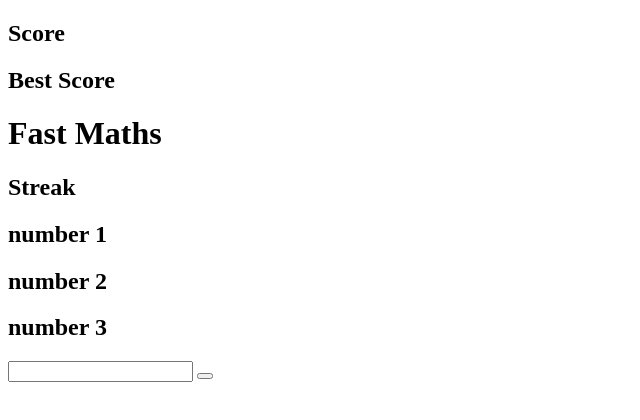
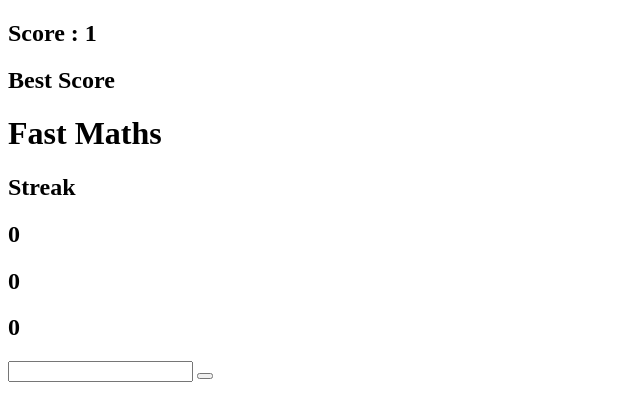
Before and after one commit to fgrSto/Fast-Maths, a plain HTML site: page index.html in a window 1280 px wide. Both pictures are taken after a click on the button 205 px from the left and 376 px from the top of the page. Shown: the whole page, without its empty margins (0-640 px from the left). Drawn offline with Linux system fonts and the light colour scheme.

Commit message:
Basic scoring

```diff
--- a/index.html
+++ b/index.html
@@ -1,13 +1,12 @@
 <!DOCTYPE html>
 <html lang="en">
   <head>
-    <meta charset="UTF-8">
-    <meta name="viewport" content="width=device-width, initial-scale=1.0">
+    <meta charset="UTF-8" />
+    <meta name="viewport" content="width=device-width, initial-scale=1.0" />
     <title>Fast Maths</title>
   </head>
 
   <body>
-
     <header>
       <h2 id="score">Score</h2>
       <h2 id="b_score">Best Score</h2>
@@ -22,12 +21,11 @@
         <h2 id="number3">number 3</h2>
       </div>
       <div>
-            <input type="text" id="answer">
+        <input type="text" id="answer" />
         <button id="submit"></button>
       </div>
 
       <script src="main.js"></script>
     </main>
-
   </body>
 </html>
--- a/main.js
+++ b/main.js
@@ -1,20 +1,50 @@
 // Const of scores
-const _score = document.getElementById("score")
-const _bestScore = document.getElementById("b_score")
-const _streak = document.getElementById("streak")
+const _score = document.getElementById("score");
+const _bestScore = document.getElementById("b_score");
+const _streak = document.getElementById("streak");
 // Const of random numbers
-const _number1 = document.getElementById("number1")
-const _number2 = document.getElementById("number2")
-const _number3 = document.getElementById("number3")
+const _number1 = document.getElementById("number1");
+const _number2 = document.getElementById("number2");
+const _number3 = document.getElementById("number3");
 // Const of answer
-const _playerAnswer = document.getElementById("answer")
-const _button = document.getElementById("submit")
+const _playerAnswer = document.getElementById("answer");
+const _button = document.getElementById("submit");
 
 // Variable of scores
-let score = 0
-let bestScore = 0
-let streak = 0
+let score = 0;
+let bestScore = 0;
+let streak = 0;
 // Variable of random numbers
-let number1 = 0
-let number2 = 0
-let number3 = 0
+let number1 = 0;
+let number2 = 0;
+let number3 = 0;
+let answer = null;
+let playerAnswer = null;
+let multiplicator = 1;
+
+function VerifyAnswer() {
+  playerAnswer = _playerAnswer.value;
+  if (answer == playerAnswer) {
+    console.log("w");
+    score = score * multiplicator + 1;
+    _score.innerHTML = "Score : " + score;
+    console.log(score);
+  } else {
+    GameOver();
+    BestScore();
+    score = 0;
+    multiplicator = 1;
+  }
+}
+
+answer = number1 + number2;
+console.log("answer = " + answer);
+
+_score.innerHTML = "Score : " + score;
+_number1.innerHTML = number1;
+_number2.innerHTML = number2;
+_number3.innerHTML = number3;
+
+_button.addEventListener("click", (e) => {
+  VerifyAnswer();
+});
```
Lines whose indentation alone changed are shown as unchanged.
